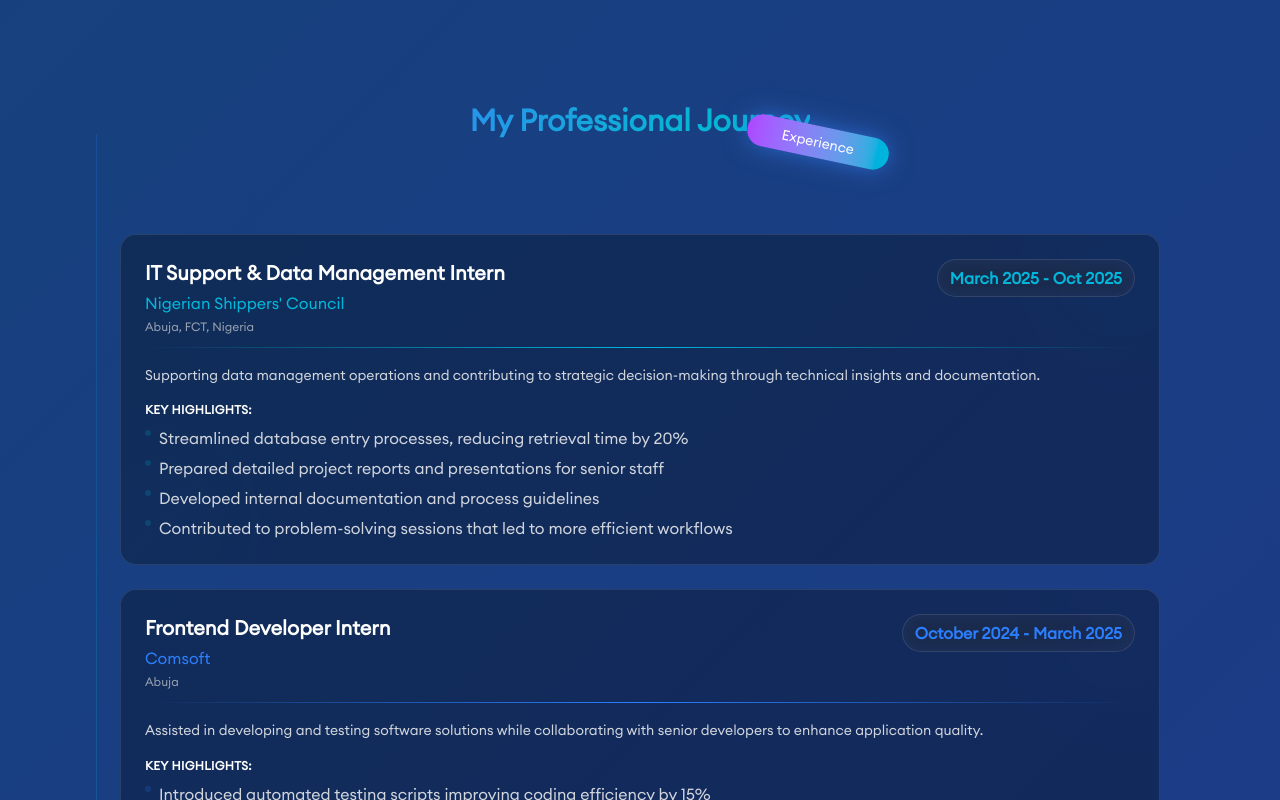
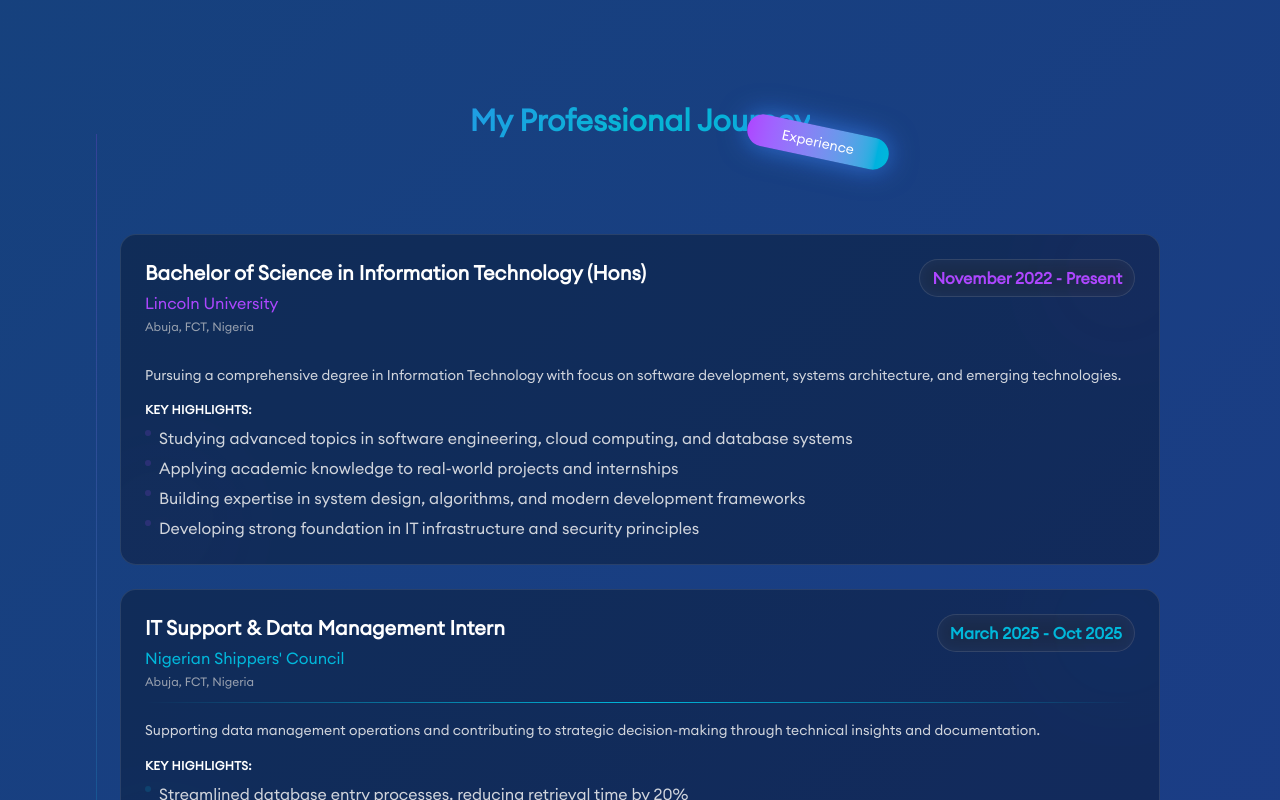
Before and after one commit to Tapetal/Ashraf, a Next.js app: page / in a window 1280 px wide. Shown: the part 1440-2240 px from the top of the page. Built offline with nearby package versions, Linux system fonts and the light colour scheme; what @midudev/tailwind-animations would draw is missing.

Commit message:
feat: Add Education component to showcase educational background

```diff
--- a/src/components/Experience.tsx
+++ b/src/components/Experience.tsx
@@ -3,6 +3,20 @@ import ScrollReveal from './ui/ScrollReveal'
 
 export default function Experience() {
     const experiences = [
+        {
+            role: "Bachelor of Science in Information Technology (Hons)",
+            company: "Lincoln University",
+            location: "Abuja, FCT, Nigeria",
+            period: "November 2022 - Present",
+            description: "Pursuing a comprehensive degree in Information Technology with focus on software development, systems architecture, and emerging technologies.",
+            achievements: [
+                "Studying advanced topics in software engineering, cloud computing, and database systems",
+                "Applying academic knowledge to real-world projects and internships",
+                "Building expertise in system design, algorithms, and modern development frameworks",
+                "Developing strong foundation in IT infrastructure and security principles"
+            ],
+            color: "purple"
+        },
         {
             role: "IT Support & Data Management Intern",
             company: "Nigerian Shippers' Council",
@@ -49,6 +63,12 @@ export default function Experience() {
 
     const getColorClasses = (color: string) => {
         const colors = {
+            purple: {
+                border: 'border-purple-500/30 hover:border-purple-500/60',
+                bg: 'from-purple-500 to-pink-500',
+                text: 'text-purple-500',
+                glow: 'bg-purple-500/20'
+            },
             blue: {
                 border: 'border-blue-500/30 hover:border-blue-500/60',
                 bg: 'from-blue-500 to-indigo-500',
@@ -137,7 +157,7 @@ export default function Experience() {
             </div>
 
             {/* Timeline connector visual */}
-            <div className='absolute left-8 top-32 bottom-32 w-px bg-gradient-to-b from-blue-500 via-cyan-500 to-sky-500 opacity-20 hidden lg:block'></div>
+            <div className='absolute left-8 top-32 bottom-32 w-px bg-gradient-to-b from-purple-500 via-blue-500 via-cyan-500 to-sky-500 opacity-20 hidden lg:block'></div>
         </div>
     )
 }
```
Also changed, not shown: src/components/Education.tsx (added).
